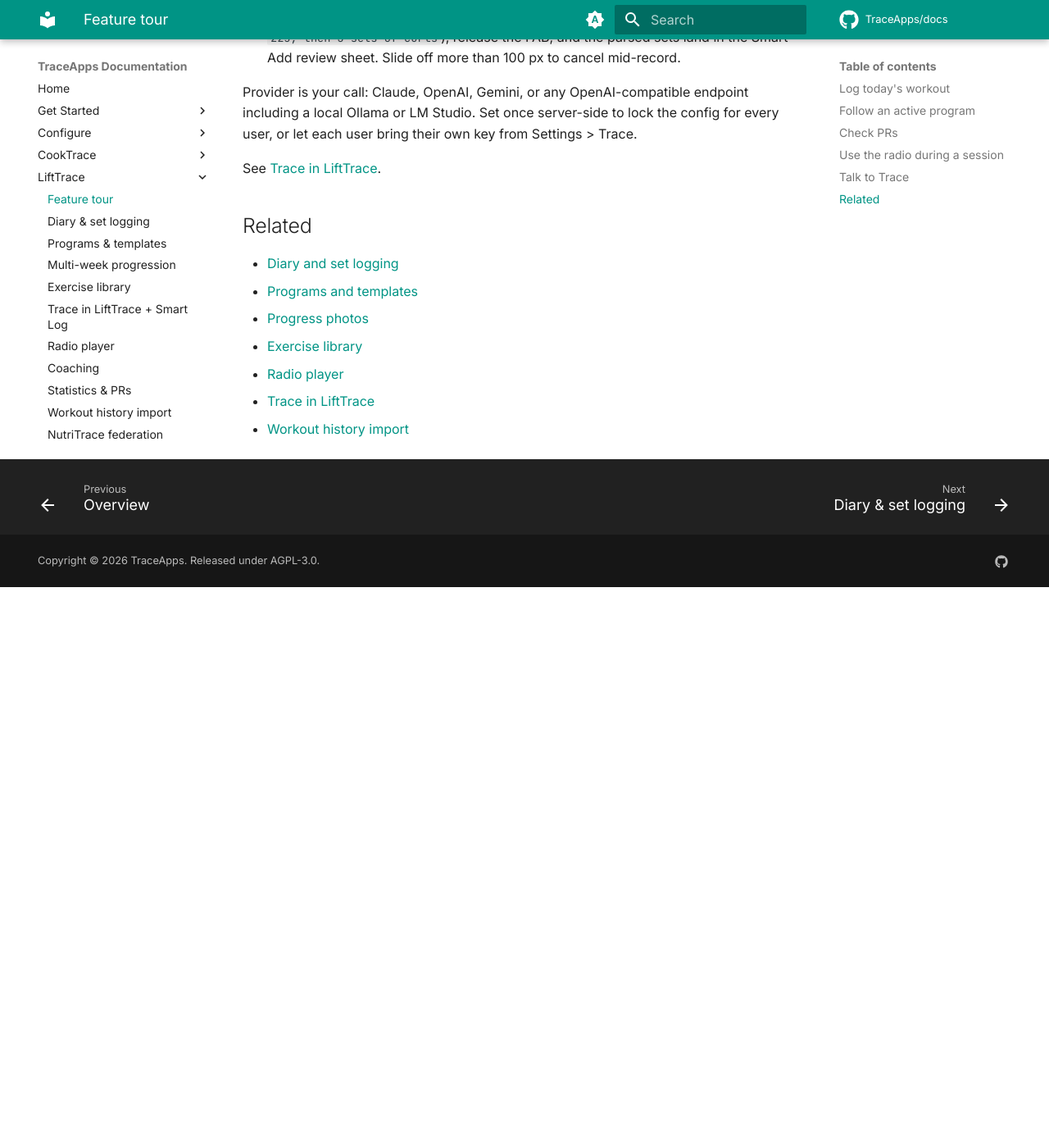
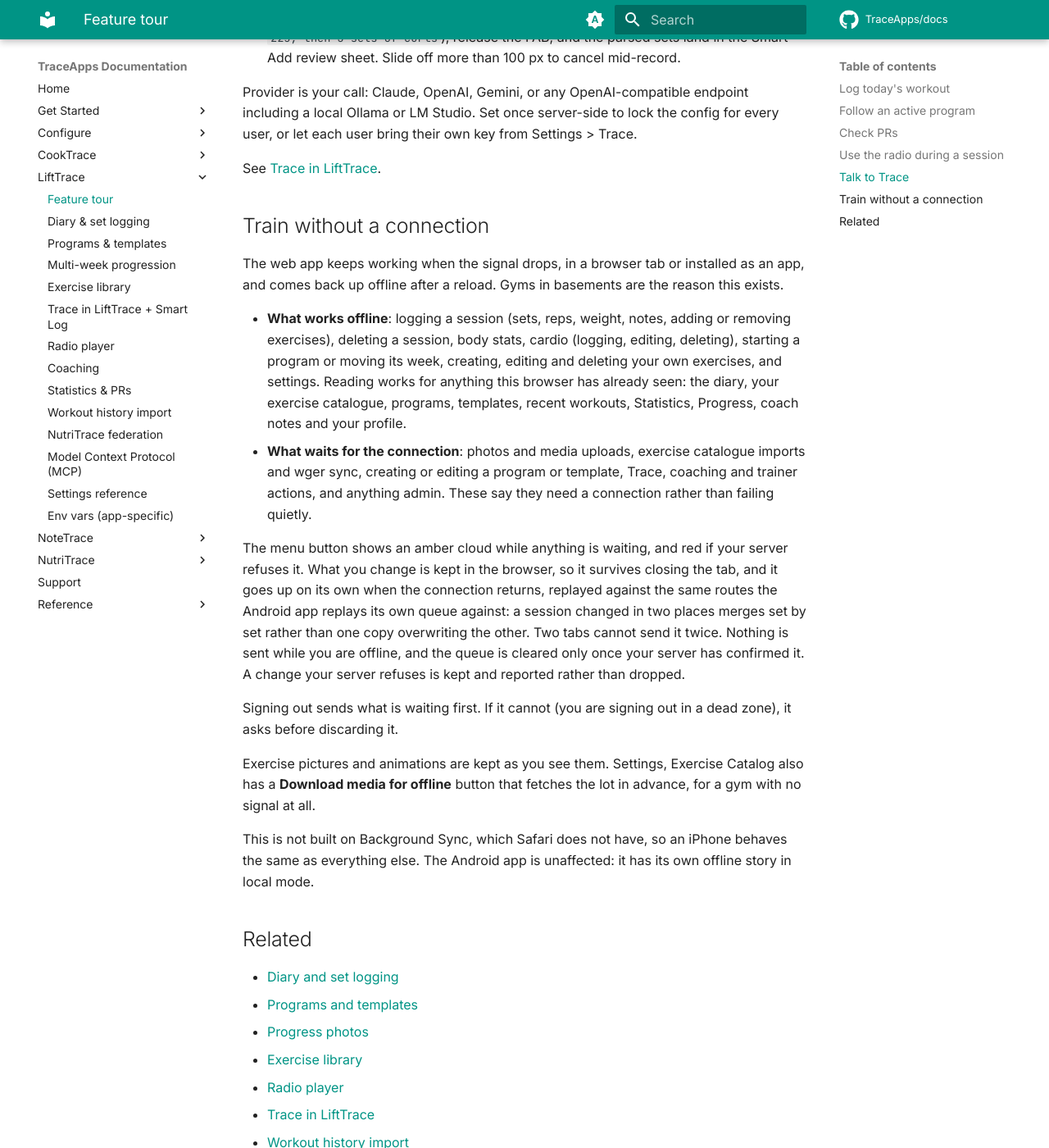
Before and after one commit to TraceApps/docs, an MkDocs documentation site: the page built from docs/lifttrace/features.md, in a window 1280 px wide and 1400 px high, scrolled down 5676 px. Shown: the whole window at 82% size. Built offline with MkDocs 1.6.1 and Material for MkDocs 9.7.7, drawn with Linux system fonts in a browser that asks for light colours; comment, search, counter and statistics services are not loaded; before the commit the page ends 6392 px from its top, so only the background shows below that.

Commit message:
docs(lifttrace) how the web app behaves without a connection

```diff
--- a/docs/lifttrace/features.md
+++ b/docs/lifttrace/features.md
@@ -82,6 +82,21 @@ Provider is your call: Claude, OpenAI, Gemini, or any OpenAI-compatible endpoint
 
 See [Trace in LiftTrace](trace.md).
 
+## Train without a connection {#offline}
+
+The web app keeps working when the signal drops, in a browser tab or installed as an app, and comes back up offline after a reload. Gyms in basements are the reason this exists.
+
+- **What works offline**: logging a session (sets, reps, weight, notes, adding or removing exercises), deleting a session, body stats, cardio (logging, editing, deleting), starting a program or moving its week, creating, editing and deleting your own exercises, and settings. Reading works for anything this browser has already seen: the diary, your exercise catalogue, programs, templates, recent workouts, Statistics, Progress, coach notes and your profile.
+- **What waits for the connection**: photos and media uploads, exercise catalogue imports and wger sync, creating or editing a program or template, Trace, coaching and trainer actions, and anything admin. These say they need a connection rather than failing quietly.
+
+The menu button shows an amber cloud while anything is waiting, and red if your server refuses it. What you change is kept in the browser, so it survives closing the tab, and it goes up on its own when the connection returns, replayed against the same routes the Android app replays its own queue against: a session changed in two places merges set by set rather than one copy overwriting the other. Two tabs cannot send it twice. Nothing is sent while you are offline, and the queue is cleared only once your server has confirmed it. A change your server refuses is kept and reported rather than dropped.
+
+Signing out sends what is waiting first. If it cannot (you are signing out in a dead zone), it asks before discarding it.
+
+Exercise pictures and animations are kept as you see them. Settings, Exercise Catalog also has a **Download media for offline** button that fetches the lot in advance, for a gym with no signal at all.
+
+This is not built on Background Sync, which Safari does not have, so an iPhone behaves the same as everything else. The Android app is unaffected: it has its own offline story in local mode.
+
 ## Related
 
 - [Diary and set logging](diary.md)
```
